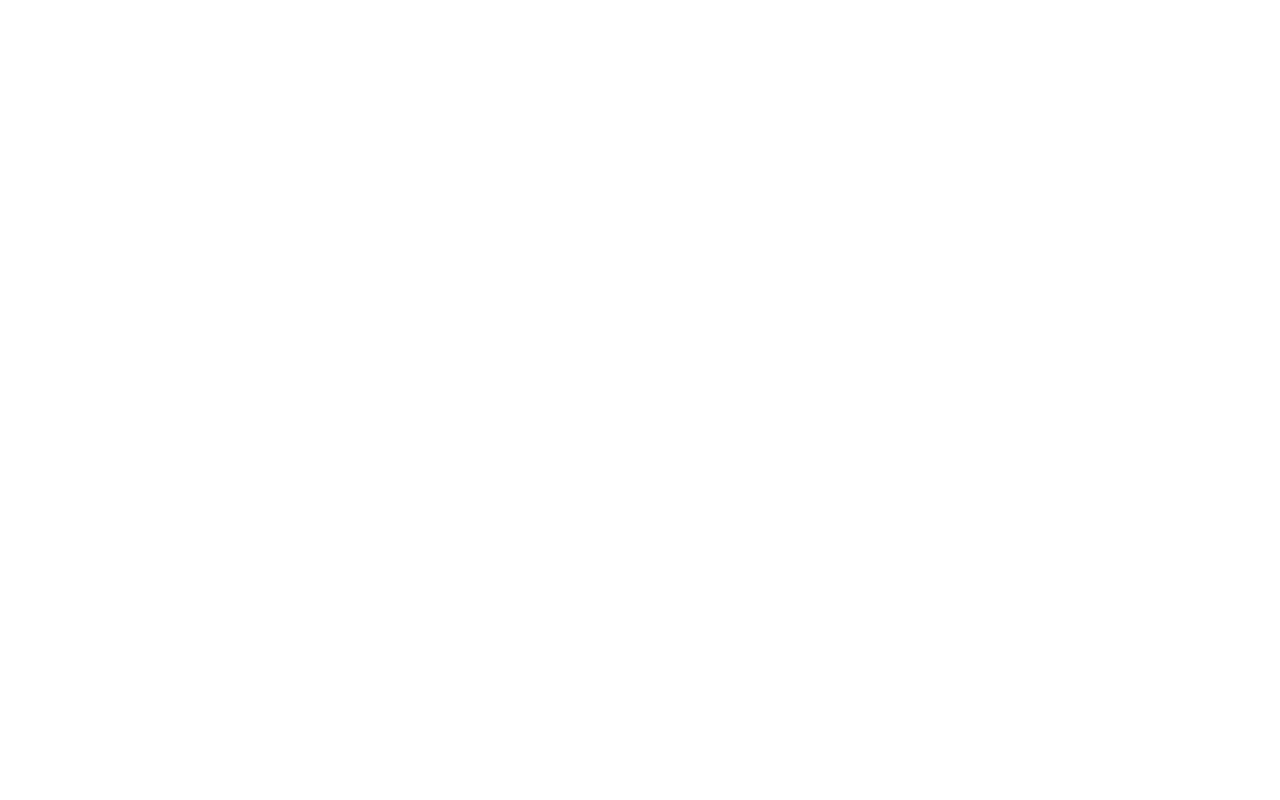
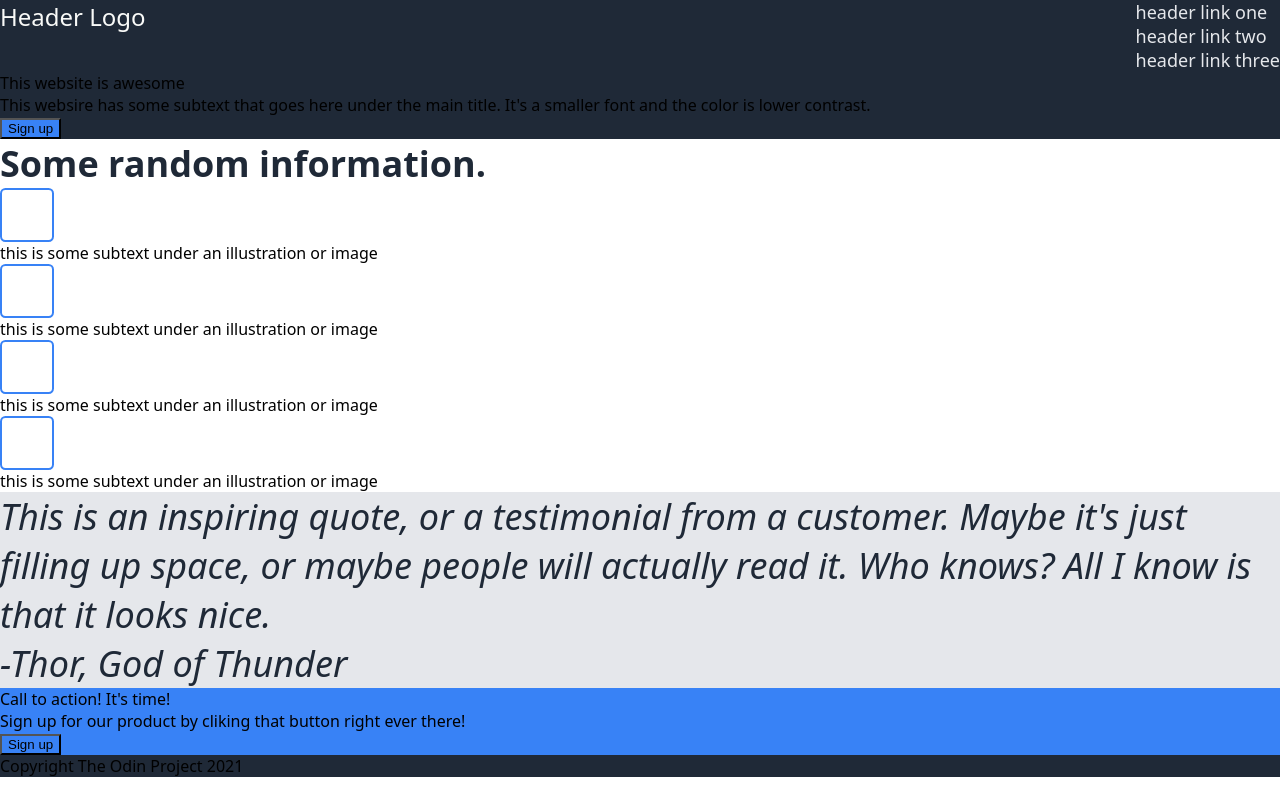
Before and after one commit to MarkLewisII/odin-landing-page, a plain HTML site: page index.html in a window 1280 px wide. Drawn offline with Linux system fonts and the light colour scheme.

Commit message:
Add basic outline of webpage

```diff
--- a/index.html
+++ b/index.html
@@ -1,11 +1,65 @@
 <!DOCTYPE html>
 <html lang="en">
-<head>
-    <meta charset="UTF-8">
-    <meta name="viewport" content="width=device-width, initial-scale=1.0">
-    <title>Landing Page</title>
-</head>
-<body>
-
-</body>
+	<head>
+		<meta charset="UTF-8" />
+		<meta name="viewport" content="width=device-width, initial-scale=1.0" />
+		<title>Landing Page</title>
+        <link rel="stylesheet" href="style.css">
+	</head>
+	<body>
+		<div class="header">
+			<div class="logo">Header Logo</div>
+			<div class="nav">
+				<ul>
+					<li><a href="#">header link one</a></li>
+					<li><a href="#">header link two</a></li>
+					<li><a href="#">header link three</a></li>
+				</ul>
+			</div>
+		</div>
+		<div class="banner">
+			<div class="main">This website is awesome</div>
+			<div class="secondary">
+				This websire has some subtext that goes here under the main
+				title. It's a smaller font and the color is lower contrast.
+			</div>
+			<button>Sign up</button>
+			<div class="image"></div>
+		</div>
+		<div class="info">
+            <div class="info_title">Some random information.</div>
+            <div class="gallery">
+                <div class="card">
+                    <div class="card_image"></div>
+                    <div class="subtext">this is some subtext under an illustration or image</div>
+                </div>
+                <div class="card">
+                    <div class="card_image"></div>
+                    <div class="subtext">this is some subtext under an illustration or image</div>
+                </div>
+                <div class="card">
+                    <div class="card_image"></div>
+                    <div class="subtext">this is some subtext under an illustration or image</div>
+                </div>
+                <div class="card">
+                    <div class="card_image"></div>
+                    <div class="subtext">this is some subtext under an illustration or image</div>
+                </div>
+            </div>
+        </div>
+		<div class="quote">
+			<div class="quote_text">
+				This is an inspiring quote, or a testimonial from a customer.
+				Maybe it's just filling up space, or maybe people will actually
+				read it. Who knows? All I know is that it looks nice.
+			</div>
+			<div class="quote_author">-Thor, God of Thunder</div>
+		</div>
+		<div class="cta">
+            <div class="cta_main">Call to action! It's time!</div>
+            <div class="cta_secondary">Sign up for our product by cliking that button right ever there!</div>
+            <button>Sign up</button>
+        </div>
+		<div class="footer">Copyright The Odin Project 2021</div>
+	</body>
 </html>
--- a/style.css
+++ b/style.css
@@ -0,0 +1,68 @@
+body {
+    font-family: system-ui, -apple-system, BlinkMacSystemFont, 'Segoe UI', Roboto, Oxygen, Ubuntu, Cantarell, 'Open Sans', 'Helvetica Neue', sans-serif;
+
+    display: flex;
+    flex-direction: column;
+    margin: 0;
+}
+
+ul {
+    list-style-type: none;
+    margin: 0;
+    padding: 0;
+}
+
+a {
+    text-decoration: none;;
+}
+
+button, .cta {
+    background-color: #3882f6;
+}
+
+.header {
+    display: flex;
+    flex-direction: row;
+    justify-content: space-between;
+}
+
+.logo {
+    color: #f9faf8;
+    font-size: 24px;
+}
+
+.info_title {
+    font-size: 36px;
+    font-weight: bolder;
+    color: #1f2937;
+}
+
+.banner, .header, .footer {
+    background-color: #1F2937;
+}
+
+.banner.main {
+    font-size: 48px;
+    font-weight: bolder;
+    color: #f9faf8;
+}
+
+.banner.secondary, a {
+    font-size: 18px;
+    color: #e5e7eb;
+}
+
+.quote {
+    background-color: #e5e7eb;
+    color: #1f2937;
+    font-size: 36px;
+    font-style: italic;
+    font-weight: light;
+}
+
+.card_image {
+    width: 50px;
+    height: 50px;
+    border: 2px solid #3882f6;
+    border-radius: 10%;
+}
```
